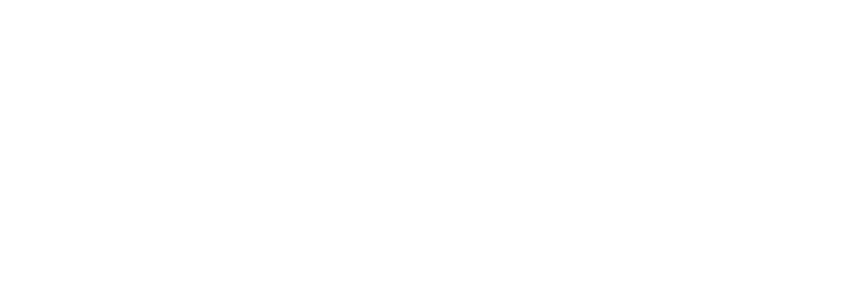
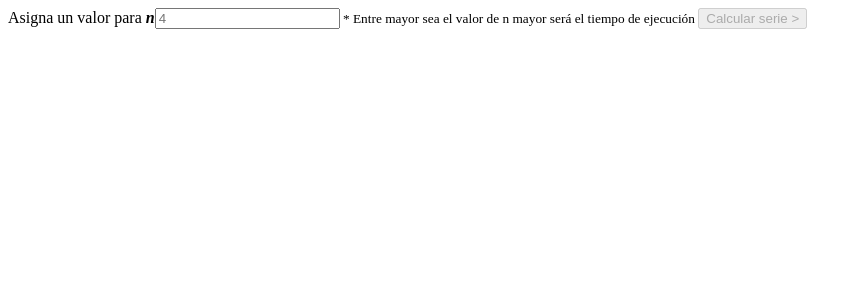
Before and after one commit to eliottvaldes/CODETEST_sngular, a Vue app: page / in a window 1280 px wide. Shown: the top 300 px of the page, without its empty margins (0-861 px from the left). Built offline with nearby package versions, Linux system fonts and the light colour scheme.

Commit message:
add -> Pag/|logic component implemented

```diff
--- a/src/pages/SeriesPage.vue
+++ b/src/pages/SeriesPage.vue
@@ -1,20 +1,84 @@
 <template>
     <div>
+
+        <SeriesForm
+            :isInputDisabled="isInputDisabled"
+            @execute-serie="solveSerie"
+        />
+        <br><br>
+
+        <SeriesResults
+            :showResults="showResults"
+            :result="serieResult"
+        />
+
+        <div v-if="tryAgain">
+            <button type="button" @click="resetApp">
+                Intentar de nuevo
+            </button>
+        </div>
 
     </div>
 </template>
 
 <script>
 
+import Series from '@/classes/Serie.class'
+
+import SeriesForm from '@/components/SeriesForm'
 import SeriesResults from '@/components/SeriesResults'
-import SeriesForm from '@/components/SeriesForm'
 
 export default {
     name: 'SeriesPage',
     components: {
-        SeriesResults,
-        SeriesForm
-    }
+        SeriesForm,
+        SeriesResults
+    },
+    data() {
+        return {
+            showError: false,
+            isInputDisabled: false,
+            showResults: false,
+            serieResult: {},
+            tryAgain: false,
+        }
+    },
+    computed: {
+        serieInstance() {
+            return new Series();
+        }
+    },
+    methods: {
+        solveSerie(numberSerie) {
+            try {
+
+                this.serieInstance.setNumber = numberSerie
+
+                this.serieResult = {
+                    result: this.serieInstance.getSerie(),
+                    numberSerie
+                };
+
+                this.showResults = true
+
+                this.isInputDisabled = true
+                this.tryAgain = true
+
+            } catch (error) {
+                this.createErrorAlert(error)
+            }
+        },
+        resetApp() {
+            this.tryAgain = false
+            this.showResults = false
+            this.serieResult = {}
+            this.isInputDisabled = false
+        },
+        createErrorAlert(error) {
+            alert(error)
+        }
+
+    },
 
 }
 </script>
```
